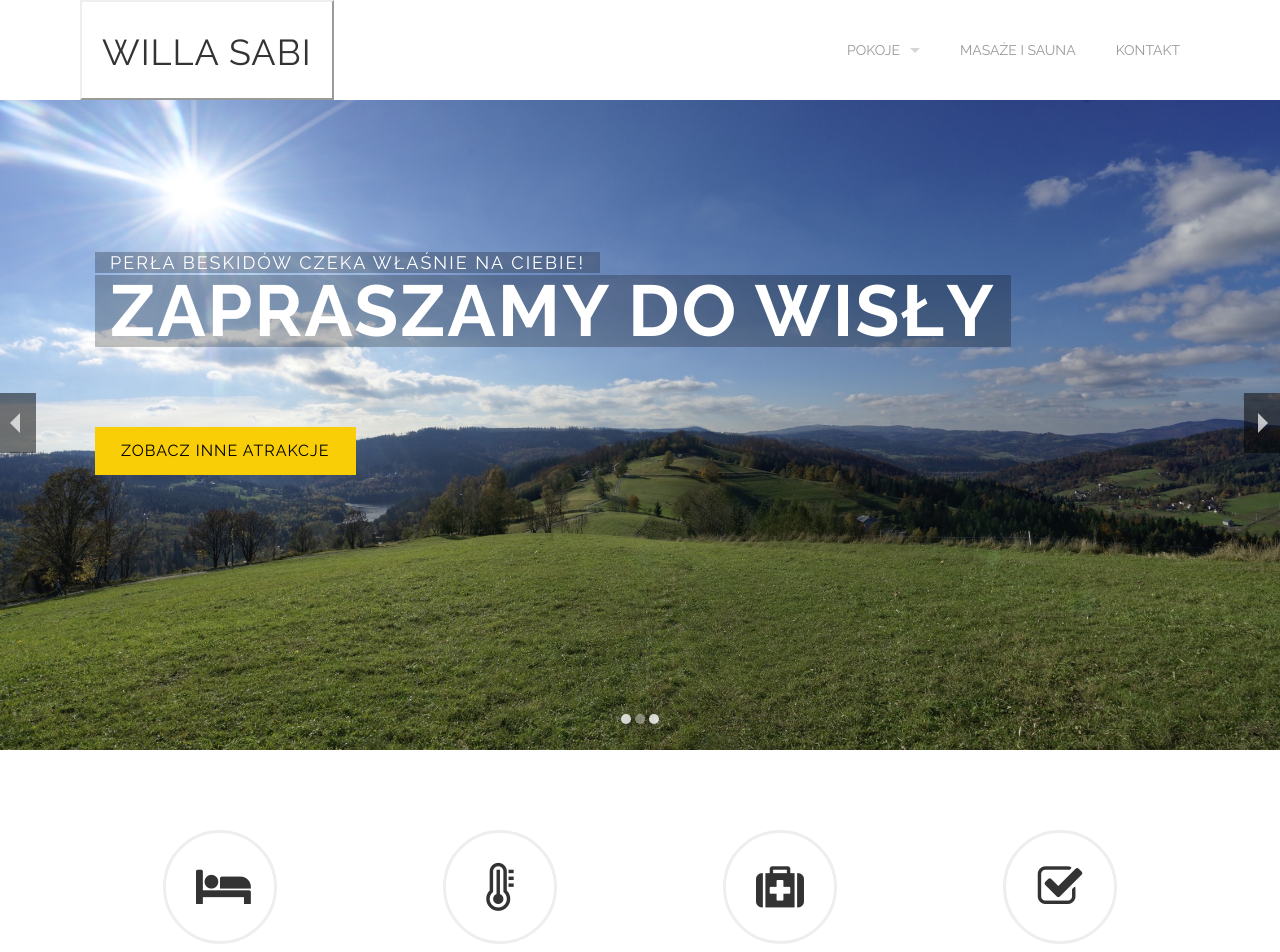
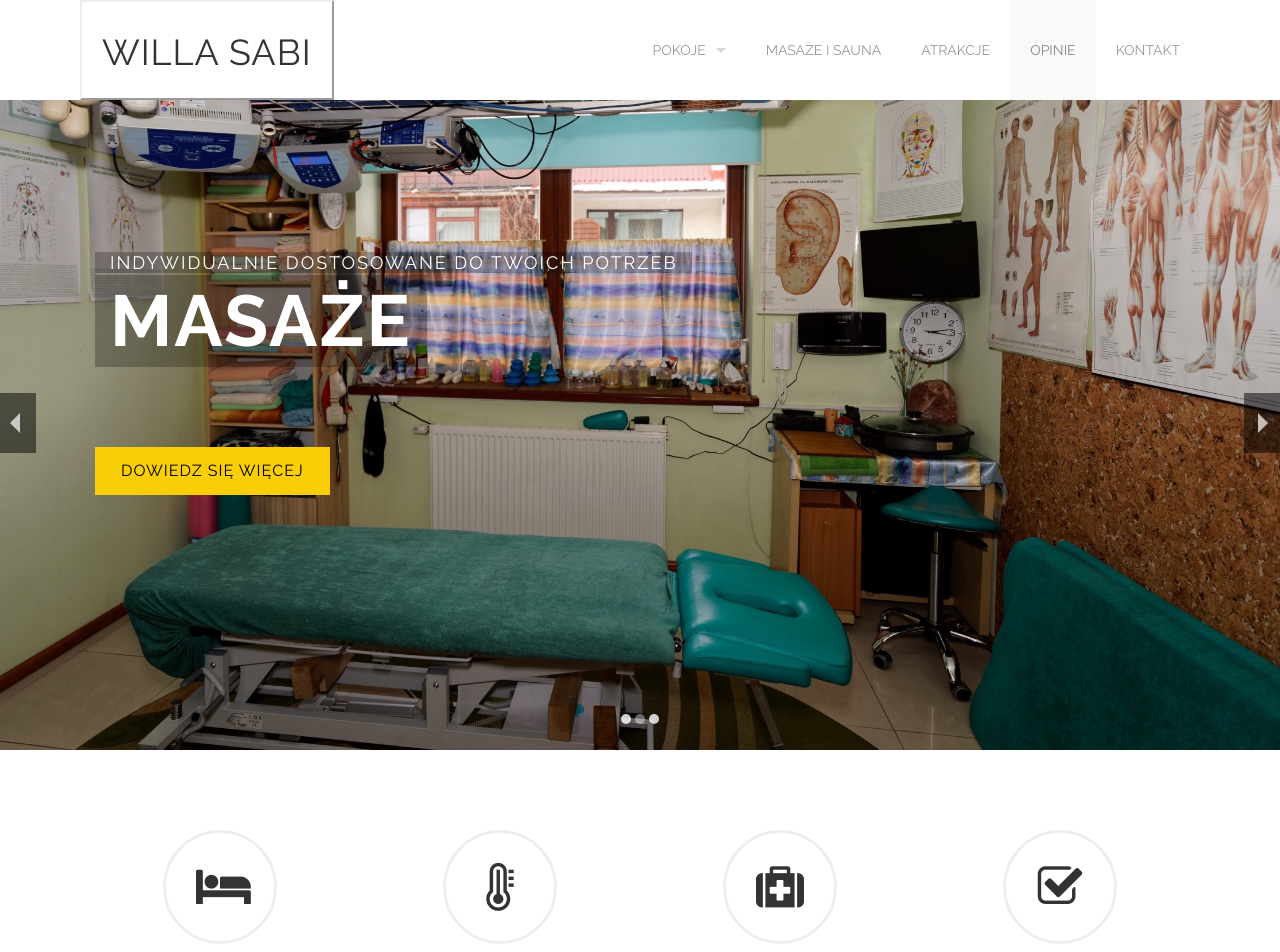
Before and after one commit to cs3b/usabi.pl, a Jekyll site: the page built from index.html, in a window 1280 px wide. Shown: the top 952 px of the page. Built offline with Jekyll 4.4.1, drawn with Linux system fonts in a browser that asks for light colours; some of the changed text lies outside the part shown.

Commit message:
strona glowna i nawigacja

```diff
--- a/_data/nav.yml
+++ b/_data/nav.yml
@@ -11,6 +11,12 @@
 - name: Masaże i Sauna
   path: masaz_i_sauna_strefa_wellness.html
   section_id: masaz_i_sauna
+- name: Atrakcje
+  path: atrakcje.html
+  section_id: atrakcje
+- name: Opinie
+  path: index.html#opinie
+  section_id: home
 - name: Kontakt
   path: napisz_do_nas.html
   section_id: kontakt
--- a/css/main.sass
+++ b/css/main.sass
@@ -22,5 +22,11 @@
     padding-left: 15px
     padding-right: 15px
     display: inline
+
+.title
+  h2
+    padding-top: 10px
+    padding-bottom: 10px
+
 .button
   color: #000
--- a/index.html
+++ b/index.html
@@ -14,6 +14,18 @@
       items:
         - text: Zobacz wszystkie 3 pokoje
           link_to: /przestronne-pokoje.html
+  - bg: images/slider/salon_masazu.jpg
+    small_title:
+      klass: bottom-to-top
+      text: indywidualnie dostosowane do twoich potrzeb
+    title:
+      klass: bottom-to-top
+      text: "masaże"
+    buttons:
+      klass: bottom-to-top
+      items:
+        - text: Dowiedz się więcej
+          link_to: /masaz_i_sauna_strefa_wellness.html
   - bg: images/slider/wisla_pasmo_gorskie_cienkow.jpg
     small_title:
       klass: bottom-to-top
@@ -25,19 +37,35 @@
       klass: bottom-to-top
       items:
         - text: Zobacz inne atrakcje
-          link_to: /przestronne-pokoje.html
-  - bg: images/slider/salon_masazu.jpg
-    small_title:
-      klass: bottom-to-top
-      text: indywidualnie dostosowane do twoich potrzeb
-    title:
-      klass: bottom-to-top
-      text: "masaże"
-    buttons:
-      klass: bottom-to-top
-      items:
-        - text: Dowiedz się więcej
-          link_to: /przestronne-pokoje.html
+          link_to: /atrakcje.html
+
+testimonials:
+  - quote:
+      - "Po kilku latach trafiliśmy znowu do Wisły i wybór co do kwatery padł ponownie na Willę u Sabi."
+      - "Wszystko było super: pokoje, atmosfera i super masaże które profesjonalnie wykonuje p.Paweł."
+      - "Wszystkim którzy cenią kulturę w obyciu, spokój i chcą zadbać o zdrowie przez profesjonalny masaż gorąco polecam."
+    author: "Adam, Irmina i Patryk"
+    date: "Zima 2016"
+  - quote:
+      - "Kilkudniowy pobyt w Willi u Sabi w Wiśle wspominamy bardzo sympatycznie."
+      - "Niewątpliwie atutem tego miejsca jest możliwośc skorzystania z masaży wykonywanych profesjonalnie przez Pana Pawła."
+      - "Serdecznie polecamy. :)"
+    author: "MSM"
+    date: "Jesień 2015"
+  - quote:
+      - "Willa U Sabi to idealne miejsce dla osób które chcą odpocząć."
+      - "Odległość ok. 6 km od centrum nie stanowi żadnej przeszkody - spokój, cisza i piękna okolica."
+      - "Pokoje bardzo przestronne i zadbane. Możliwość grillowania i relaksu w dostępnej altance. Właściciele bardzo kulturalni i sympatyczni."
+      - "W przeciągu miesiąca byłam dwa razy i zapewne to miejsce pozostanie na czołowej liście noclegów w Wiśle. Gorąco polecam."
+    author: "Kasia"
+    date: "Lato 2015"
+  - quote:
+      - "Witam Pobyt choć krótki ale wspaniały, idealne miejsce na odpoczynek i relax."
+      - "Dosłownie pare minut autem od dobrych stołków narciarskich i nietylko."
+      - "Wspaniali właściciele, idealne pokoje, znakomity masaż. :) Pozdrawiam Rafał z mama."
+    author: "Rafał z mamą"
+    date: "Zima 2015"
+
 works:
   - image: images/@stock/work-1.jpg
     title: Beautiful Girl
@@ -117,7 +145,7 @@
 
 
 <div class='mod modDefaultSlider'>
-  <div class='sequence' data-autostop='off' data-timeout='3000'>
+  <div class='sequence' data-autostop='off' data-timeout='4000'>
     <a class='sequence-prev' href='javascript:void(0);'>
       <span></span>
     </a>
@@ -192,6 +220,50 @@
 </div>
 
 <div class="spacing"></div>
+
+<div id="opinie" class='full parallax' style='background: #f5f5f5'>
+  <div class='row'>
+    <div class='large-12 columns'>
+      <p class='centered-text'>
+        <i class='fa fa-quote-left' style='color: #F9CE06; font-size: 36px;'></i>
+      </p>
+    </div>
+  </div>
+  <div class='row'>
+    <div class='large-12 columns'>
+      {% include section-header.html title="Co mówią nasi klienci" %}
+      <div class='spacing'></div>
+    </div>
+  </div>
+  <div class='row'>
+    <div class='large-12 columns'>
+      <div class='mod modTestimonials'>
+        <div class='row'>
+          <div class='small-12 columns'>
+            <div class='items centered-text'>
+              {% for testimonial in page.testimonials %}
+              <div class='item'>
+                <p class='quote'>
+                  {% for sentence in testimonial.quote %}
+                    {{sentence}} <br/>
+                  {% endfor %}
+                </p>
+                <p class='author'>
+                  {{testimonial.author}}
+                  <br/>
+                  {{testimonial.date}}
+                </p>
+                <div class='two spacing'></div>
+              </div>
+              {% endfor %}
+            </div>
+          </div>
+          <div class='spacing'></div>
+        </div>
+      </div>
+    </div>
+  </div>
+</div>
 
 <!--<div class="full" style="background: #f5f5f5;">-->
   <!--<div class="row">-->
--- a/javascripts/app.js
+++ b/javascripts/app.js
@@ -382,7 +382,7 @@
           right: "prev"
         },
         pauseOnHover: false
-      }
+      };
 
       var autostop = $('.sequence', $ctx).data('autostop') == 'on' ? true : false;
       var timeout = $('.sequence', $ctx).data('timeout');
@@ -411,7 +411,7 @@
             sequence.startAutoPlay(sequence.settings.autoPlayDelay);
             window.sequenceAutoStarted = true;
           }
-        }
+        };
         setTimeout(removeStatic, 1000);
 
         // when the next frame is the last one
@@ -444,7 +444,7 @@
         } else {
           $('.fullscreen_slideshow', $ctx).height($(window).height() - $('.top-bar').height());
         }
-      }
+      };
 
       fullscreen_slide();
 
@@ -469,7 +469,7 @@
           right: "prev"
         },
         pauseOnHover: false
-      }
+      };
 
       var autostop = jQuery('.fullscreen_slideshow', $ctx).data('autostop') == 'on' ? true : false;
       var timeout = jQuery('.fullscreen_slideshow', $ctx).data('timeout');
@@ -499,7 +499,7 @@
             sequence.startAutoPlay(sequence.settings.autoPlayDelay);
             window.fullSequenceAutoStarted = true;
           }
-        }
+        };
         setTimeout(removeStatic, 1000);
         // when the next frame is the last one
         if ( sequence.nextFrameID == sequence.frames.length && options.autoStop ) {
@@ -688,7 +688,7 @@
               if ($(item).data('masonry-id') == $(this).data('masonry-id')) {
                 skip = true;
               }
-            })
+            });
 
             if ( $(this).hasClass(cat) && !skip) {
               ($('.gallery', $ctx)[0]).appendChild($(this)[0]);
@@ -788,10 +788,13 @@
 
       $('.items', $ctx).slick({
         autoplay: true,
-        pauseOnHover: false,
+        pauseOnHover: true,
         dots: show_dots,
-        speed: 1500,
-        arrows: false
+        speed: 3000,
+        pagination: true,
+        arrows: true,
+        nextButton: true,
+        prevButton: true
       });
 
     }
```
Also changed, not shown: atrakcje.html (renamed from about.html, +2 -8 lines).
